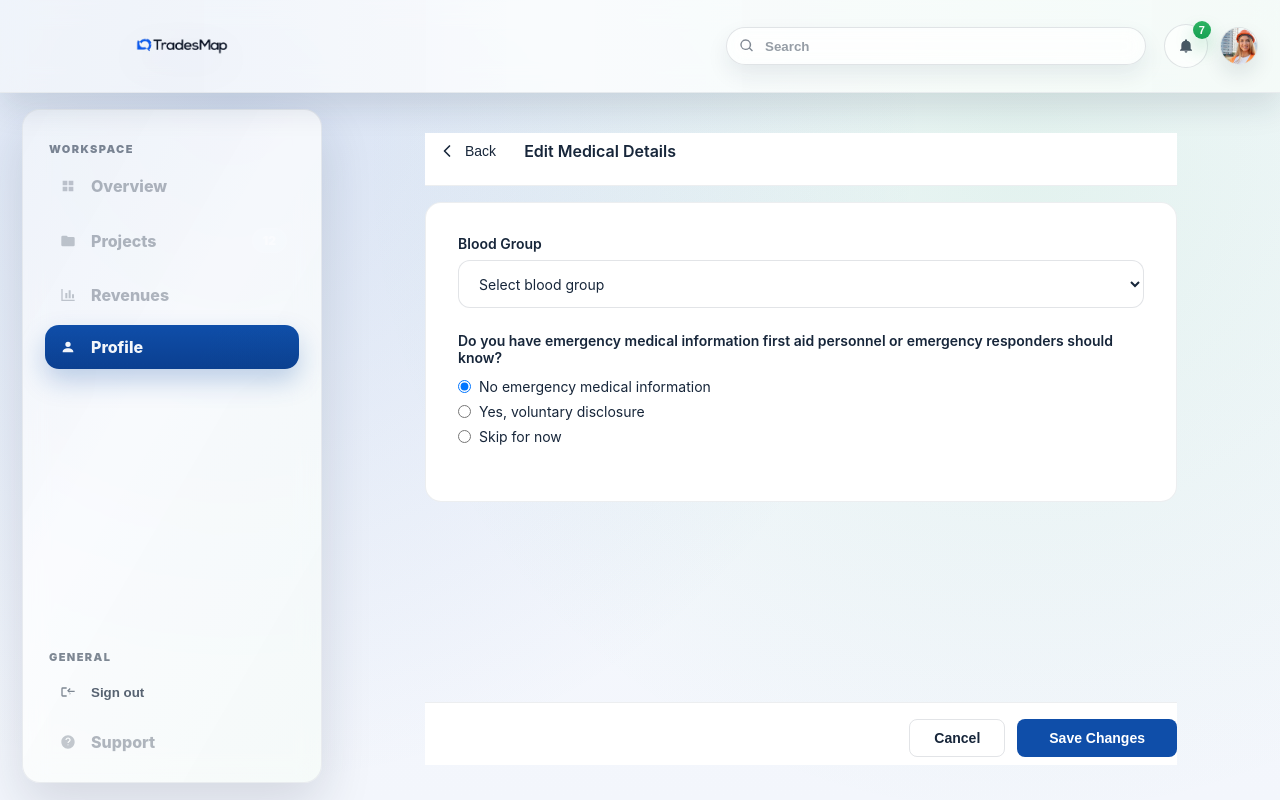
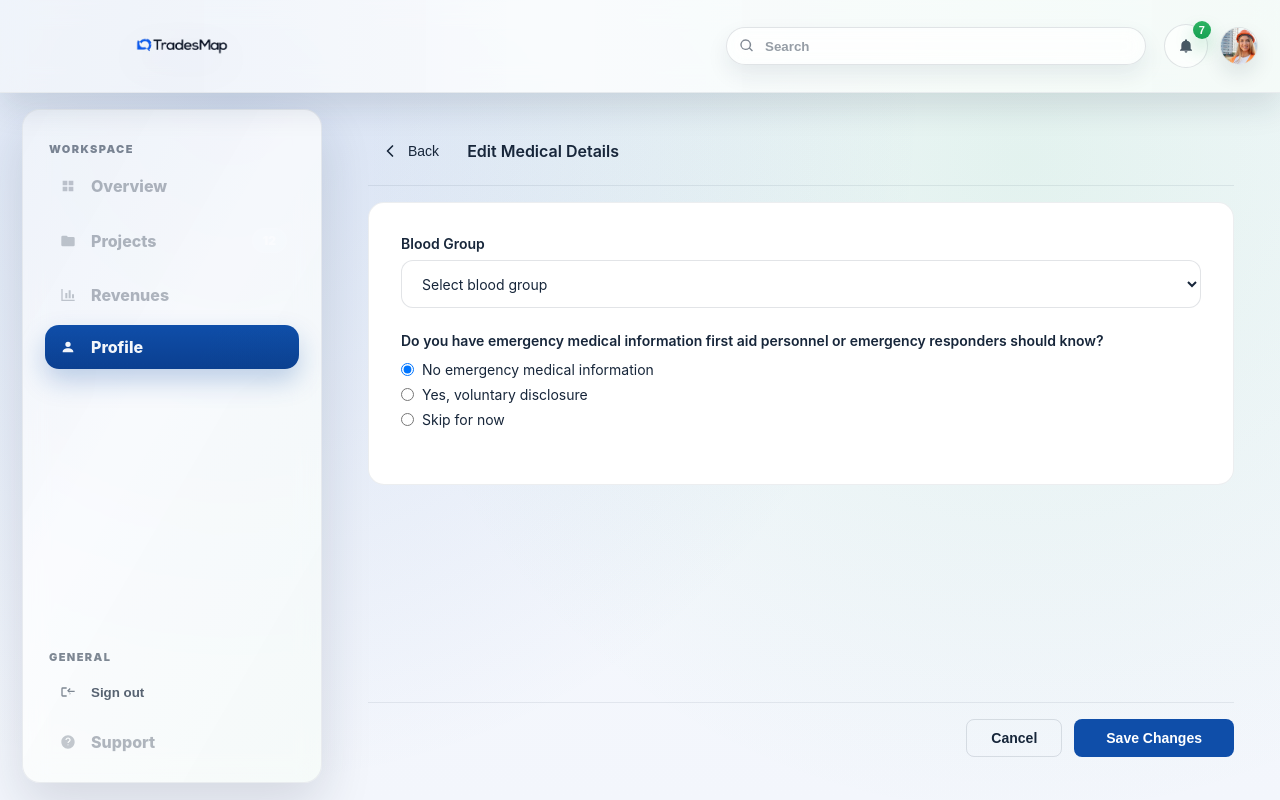
Before and after one commit to sahibalam/tracemap, a React (Vite) app in the folder frontend/: page /medical/edit in a window 1280 px wide. Built offline with nearby package versions, Linux system fonts and the light colour scheme.

Commit message:
messsasssssss

```diff
--- a/frontend/src/worker/pages/CertificationEditPage.jsx
+++ b/frontend/src/worker/pages/CertificationEditPage.jsx
@@ -435,7 +435,7 @@ export function CertificationEditPage() {
         <main className="appContent">
           <div style={{ padding: '24px', maxWidth: '1100px', margin: '0 auto', height: 'calc(100vh - 120px)', display: 'flex', flexDirection: 'column' }}>
 
-            {/* Sticky Header with Back button */}
+            {/* Sticky Header with Back button - Transparent background */}
             <div style={{
               display: 'flex',
               alignItems: 'center',
@@ -444,7 +444,7 @@ export function CertificationEditPage() {
               paddingBottom: '16px',
               borderBottom: '1px solid rgba(18, 38, 63, 0.08)',
               flexShrink: 0,
-              background: 'white',
+              background: 'transparent',
               zIndex: 10,
             }}>
               <button
@@ -758,7 +758,7 @@ export function CertificationEditPage() {
               </div>
             </div>
 
-            {/* Sticky Footer with Cancel and Save buttons */}
+            {/* Sticky Footer with Cancel and Save buttons - Transparent background */}
             <div style={{
               display: 'flex',
               justifyContent: 'flex-end',
@@ -767,7 +767,7 @@ export function CertificationEditPage() {
               paddingBottom: '8px',
               borderTop: '1px solid rgba(18, 38, 63, 0.08)',
               flexShrink: 0,
-              background: 'white',
+              background: 'transparent',
               zIndex: 10,
             }}>
               <button
--- a/frontend/src/worker/pages/MedicalEditPage.jsx
+++ b/frontend/src/worker/pages/MedicalEditPage.jsx
@@ -158,14 +158,14 @@ export function MedicalEditPage() {
         <main className="appContent">
           <div style={{
             padding: '24px',
-            maxWidth: '800px',
+            maxWidth: '1100px',
             margin: '0 auto',
             height: 'calc(100vh - 120px)',
             display: 'flex',
             flexDirection: 'column'
           }}>
 
-            {/* Sticky Header with Back button */}
+            {/* Sticky Header with Back button - Transparent background */}
             <div style={{
               display: 'flex',
               alignItems: 'center',
@@ -174,7 +174,7 @@ export function MedicalEditPage() {
               paddingBottom: '16px',
               borderBottom: '1px solid rgba(18, 38, 63, 0.08)',
               flexShrink: 0,
-              background: 'white',
+              background: 'transparent',
               zIndex: 10,
             }}>
               <button
@@ -401,7 +401,7 @@ export function MedicalEditPage() {
               </div>
             </div>
 
-            {/* Sticky Footer with Cancel and Save buttons */}
+            {/* Sticky Footer with Cancel and Save buttons - Transparent background */}
             <div style={{
               display: 'flex',
               justifyContent: 'flex-end',
@@ -410,7 +410,7 @@ export function MedicalEditPage() {
               paddingBottom: '8px',
               borderTop: '1px solid rgba(18, 38, 63, 0.08)',
               flexShrink: 0,
-              background: 'white',
+              background: 'transparent',
               zIndex: 10,
             }}>
               <button
--- a/frontend/src/worker/pages/PaymentEditPage.jsx
+++ b/frontend/src/worker/pages/PaymentEditPage.jsx
@@ -231,7 +231,7 @@ export function PaymentEditPage() {
                 onMouseLeave={(e) => e.currentTarget.style.background = 'transparent'}
               >
                 <IconArrowLeft />
-                Back to Profile
+                Back
               </button>
               <span style={{
                 fontSize: '16px',
--- a/frontend/src/worker/pages/TaxEditPage.jsx
+++ b/frontend/src/worker/pages/TaxEditPage.jsx
@@ -279,14 +279,14 @@ export function TaxEditPage() {
         <main className="appContent">
           <div style={{
             padding: '24px',
-            maxWidth: '900px',
+            maxWidth: '1100px',
             margin: '0 auto',
             height: 'calc(100vh - 120px)',
             display: 'flex',
             flexDirection: 'column'
           }}>
 
-            {/* Sticky Header with Back button */}
+            {/* Sticky Header with Back button - Transparent background */}
             <div style={{
               display: 'flex',
               alignItems: 'center',
@@ -295,7 +295,7 @@ export function TaxEditPage() {
               paddingBottom: '16px',
               borderBottom: '1px solid rgba(18, 38, 63, 0.08)',
               flexShrink: 0,
-              background: 'white',
+              background: 'transparent',
               zIndex: 10,
             }}>
               <button
@@ -550,7 +550,7 @@ export function TaxEditPage() {
               </div>
             </div>
 
-            {/* Sticky Footer with Cancel and Save buttons */}
+            {/* Sticky Footer with Cancel and Save buttons - Transparent background */}
             <div style={{
               display: 'flex',
               justifyContent: 'flex-end',
@@ -559,7 +559,7 @@ export function TaxEditPage() {
               paddingBottom: '8px',
               borderTop: '1px solid rgba(18, 38, 63, 0.08)',
               flexShrink: 0,
-              background: 'white',
+              background: 'transparent',
               zIndex: 10,
             }}>
               <button
```
